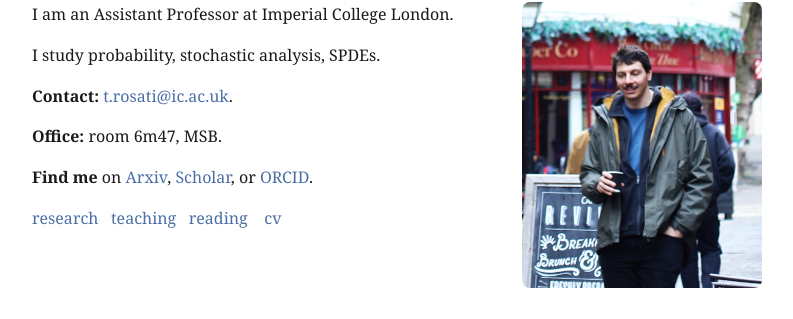
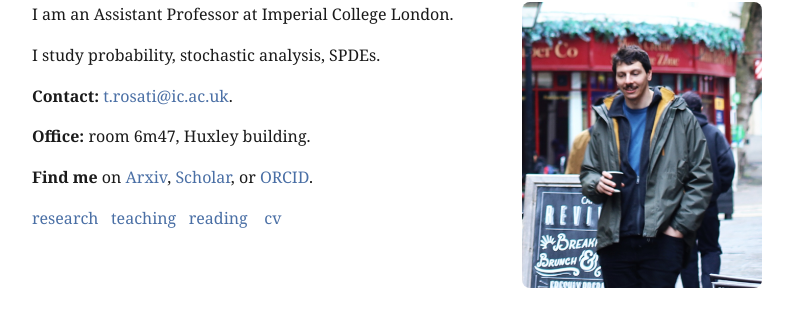
Before and after one commit to rosati-tom/rosati-tom.github.io, a Jekyll site: the page built from index.md, in a window 1280 px wide and 900 px high. Shown: the part 204-523 px from the top of the window, without its empty margins (243-1036 px from the left). Built offline with Jekyll 4.4.1, drawn with Linux system fonts in a browser that asks for light colours; some web fonts are replaced.

Commit message:
Remove weird title and wrong building,.

```diff
--- a/_config.yml
+++ b/_config.yml
@@ -3,7 +3,6 @@ title: "Tommaso Rosati"
 description: "Tommaso Rosati — mathematician working on probability, stochastic analysis, and SPDEs."
 url: "https://rosati-tom.github.io"
 author: "Tommaso Rosati"
-tagline: "Probability, stochastic analysis and SPDEs"
 lang: "en"
 
 plugins:
--- a/index.md
+++ b/index.md
@@ -19,7 +19,7 @@ SPDEs.
 
 **Contact:** [t.rosati@ic.ac.uk](mailto:t.rosati@ic.ac.uk).
 
-**Office:** room 6m47, MSB.
+**Office:** room 6m47, Huxley building.
 
 
 **Find me** on [Arxiv](https://arxiv.org/search/?searchtype=author&query=Rosati%2C+T),  [Scholar](https://scholar.google.com/citations?user=Xdj6H3gAAAAJ&hl=en), or [ORCID](https://orcid.org/0000-0001-5255-6519).
```
Also changed, not shown: _layouts/default.html (+6 -1 lines).
